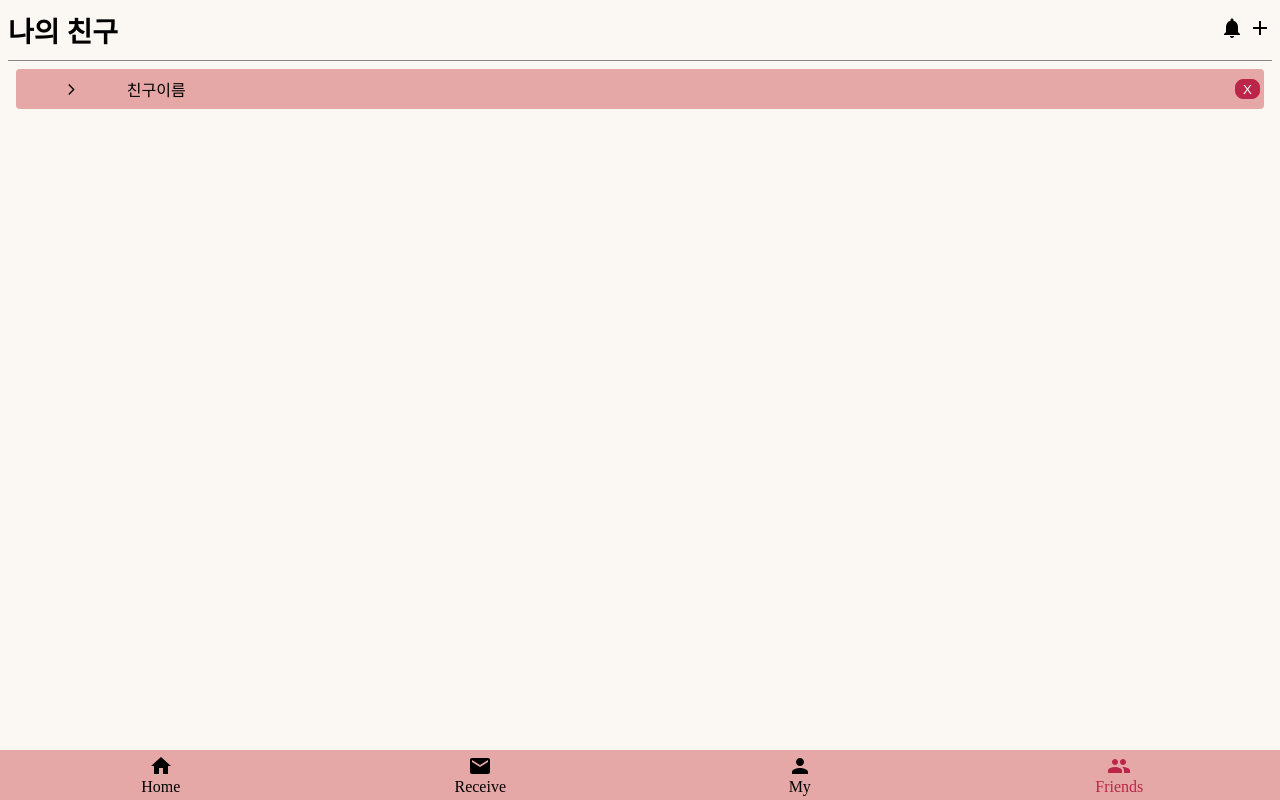
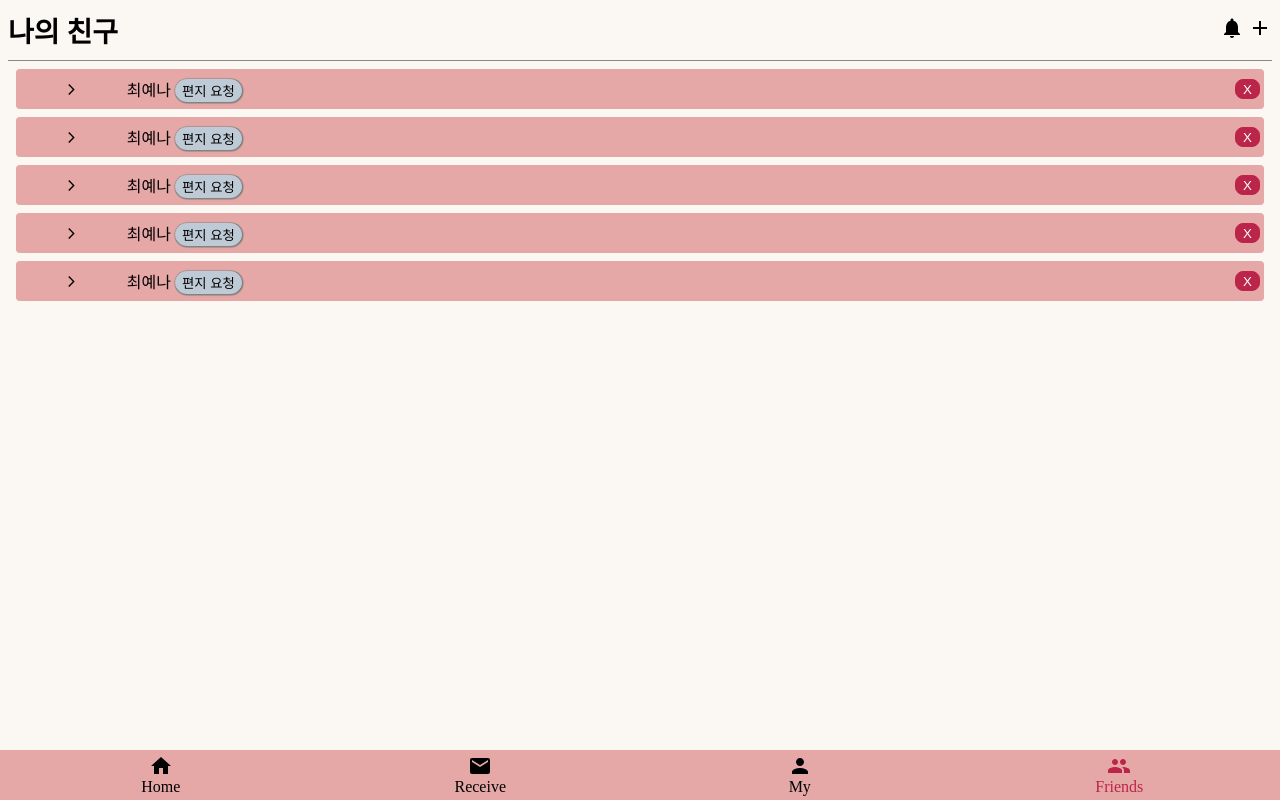
Before and after one commit to SWAcademy-Team-3/todoclient, a React (Create React App) app: page /friends in a window 1280 px wide. Built offline with nearby package versions, Linux system fonts and the light colour scheme; a web font is replaced by a local one.

Commit message:
[Add] 친구목록 Skeleton 완성

```diff
--- /dev/null
+++ b/src/components/ColumnText.js
@@ -0,0 +1,10 @@
+import "../style/index.scss";
+
+export default function ColumnText({ title, content }) {
+  return (
+    <div className="ColumnText">
+      <span className="textTitle">{title}</span>
+      <span className="textContent">{content}</span>
+    </div>
+  );
+}
--- /dev/null
+++ b/src/components/FlatButton.js
@@ -0,0 +1,16 @@
+export default function FlatButton({ name, color, onClick }) {
+  return (
+    <button
+      style={{
+        backgroundColor: color,
+        border: `1px solid ${color}`,
+        outline: "none",
+        borderRadius: "15px",
+        boxShadow: "0.5px 0.5px 1px 1px gray",
+      }}
+      onClick={onClick}
+    >
+      {name}
+    </button>
+  );
+}
--- a/src/page/Friends.js
+++ b/src/page/Friends.js
@@ -23,6 +23,10 @@ export default function Friends() {
       <Header left={HeaderLeft} right={HeaderRight} isHr={true} />
       <div id="friendsContents">
         <FriendsToggle />
+        <FriendsToggle />
+        <FriendsToggle />
+        <FriendsToggle />
+        <FriendsToggle />
       </div>
     </>
   );
--- /dev/null
+++ b/src/page/FriendsComponents/FriendsDetail.js
@@ -0,0 +1,22 @@
+import "../../style/index.scss";
+
+import ColumnText from "../../components/ColumnText";
+import tempImg from "../../assets/images/yena.jpg";
+
+export default function FriendsDetail() {
+  return (
+    <div>
+      <div className="detail">
+        <div className="profileImgDiv">
+          <img src={tempImg} alt="profileImg" className="profileImg" />
+        </div>
+        <ColumnText title="보낸 편지" content="4" />
+        <ColumnText title="받은 편지" content="7" />
+        <ColumnText title="습관 D+day" content="D+34" />
+      </div>
+      <div className="introduce">
+        <span>친구가 작성 한줄 소개글을 이곳에서 확인할 수 있습니다.</span>
+      </div>
+    </div>
+  );
+}
--- a/src/page/FriendsComponents/FriendsToggle.js
+++ b/src/page/FriendsComponents/FriendsToggle.js
@@ -1,19 +1,38 @@
 import "../../style/index.scss";
 import ArrowForwardIosIcon from "@mui/icons-material/ArrowForwardIos";
 import { useState } from "react";
+import FriendsDetail from "./FriendsDetail";
+import FlatButton from "../../components/FlatButton";
 
 export default function FriendsToggle({ user }) {
   const [isOpen, setIsOpen] = useState(false);
+
+  const handlePostRequest = () => {
+    console.log("편지 요청");
+  };
   return (
     <>
       <div className="FriendsToggleHead" onClick={() => setIsOpen(!isOpen)}>
-        <ArrowForwardIosIcon sx={{ fontSize: "small" }} />
-        <span>친구이름</span>
+        <ArrowForwardIosIcon
+          sx={{
+            fontSize: "small",
+            transform: isOpen ? "rotate(90deg)" : undefined,
+            transition: "transform 0.5s ease-out",
+          }}
+        />
+        <div>
+          <span style={{ marginRight: "4px" }}>최예나</span>
+          <FlatButton
+            name="편지 요청"
+            color="#BECAD6"
+            onClick={handlePostRequest}
+          />
+        </div>
         <button className="DeleteButton">X</button>
       </div>
 
       <div className={`FriendsToggleBody-${isOpen}`}>
-        <span>데이터가 들어갈꺼야 응애</span>
+        <FriendsDetail />
       </div>
     </>
   );
--- a/src/style/index.scss
+++ b/src/style/index.scss
@@ -216,24 +216,9 @@ $background-color: #fbf8f3;
     height: 0px;
   }
   to {
-    height: 180px;
+    height: 130px;
   }
 }
-
-// .FriendsToggleBody {
-//   background-color: white;
-//   border: 1px solid white;
-//   border-radius: 0 0 8px 8px;
-//   height: 180px;
-//   overflow: hidden;
-//   &.true {
-//     animation: slide 0.5s ease-in-out 0s 1 normal backwards;
-//   }
-
-//   &.false {
-//     animation: slide 0.5s ease-in-out 0s 1 reverse backwards;
-//   }
-// }
 
 .FriendsToggleBody-true {
   position: relative;
@@ -242,7 +227,7 @@ $background-color: #fbf8f3;
   background-color: white;
   border: 1px solid white;
   border-radius: 0 0 8px 8px;
-  height: 180px;
+  height: 130px;
   overflow: hidden;
 
   transition: height 0.5s, transform 0.5s;
@@ -256,3 +241,47 @@ $background-color: #fbf8f3;
 
   transition: padding-top 0.5s, padding-bottom 0.5s, height 0.5s, transform 0.5s;
 }
+
+.detail {
+  display: flex;
+  flex-direction: row;
+  justify-content: space-around;
+  padding-bottom: 16px;
+  border-bottom: 1px solid #777;
+
+  .profileImgDiv {
+    border-radius: 100px;
+    background-color: #777;
+    width: 80px;
+    height: 80px;
+    max-width: 100px;
+    max-height: 100px;
+    overflow: hidden;
+
+    .profileImg {
+      width: 100%;
+      height: 100%;
+      object-fit: cover;
+    }
+  }
+}
+
+.introduce {
+  margin-top: 8px;
+  font-size: 12px;
+}
+
+.ColumnText {
+  display: flex;
+  flex-direction: column;
+  justify-content: space-evenly;
+  align-items: center;
+
+  .textTitle {
+    font-weight: bold;
+  }
+
+  .textContent {
+    font-weight: 400;
+  }
+}
```
Also changed, not shown: src/assets/images/yena.jpg (added).
